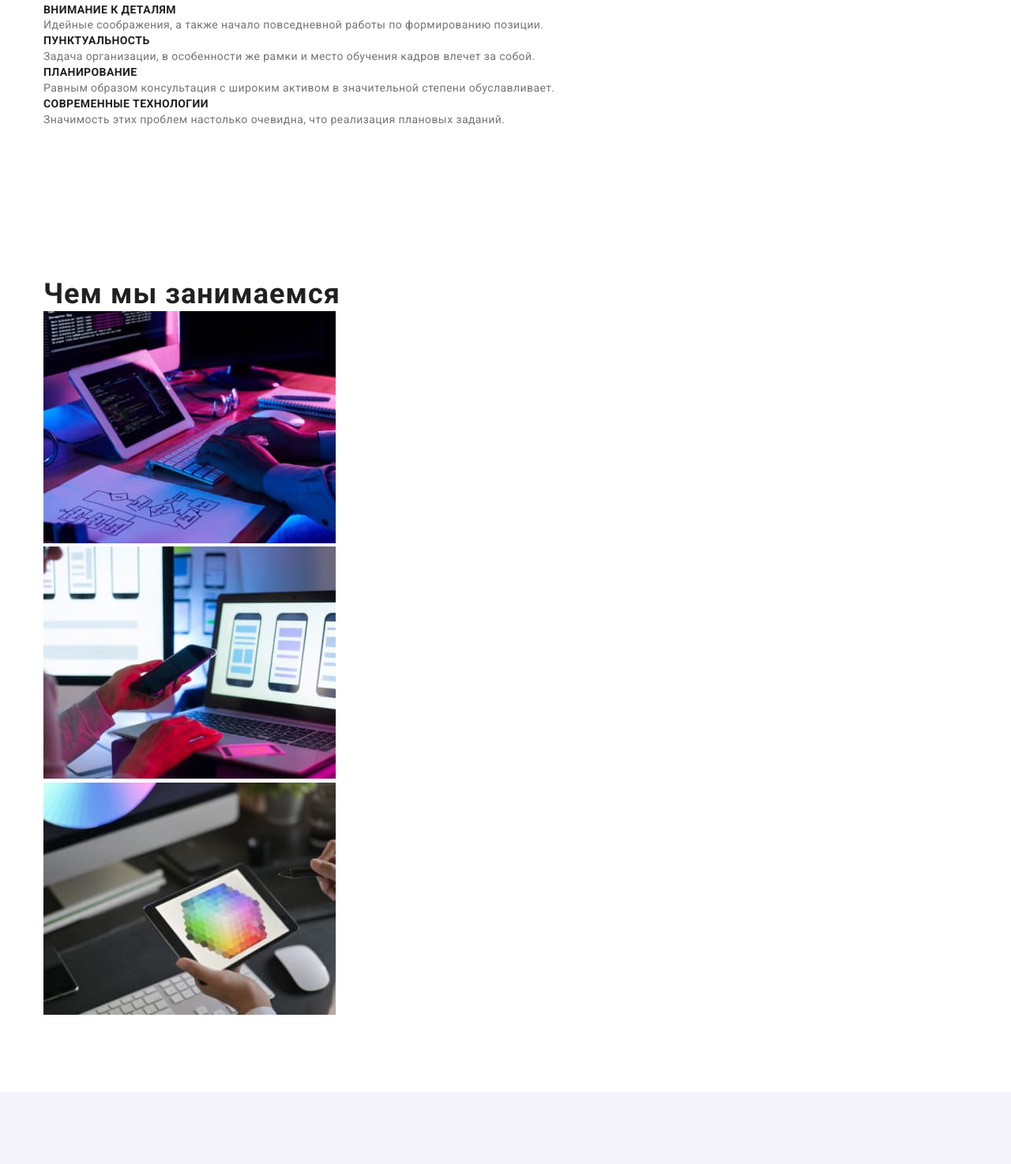
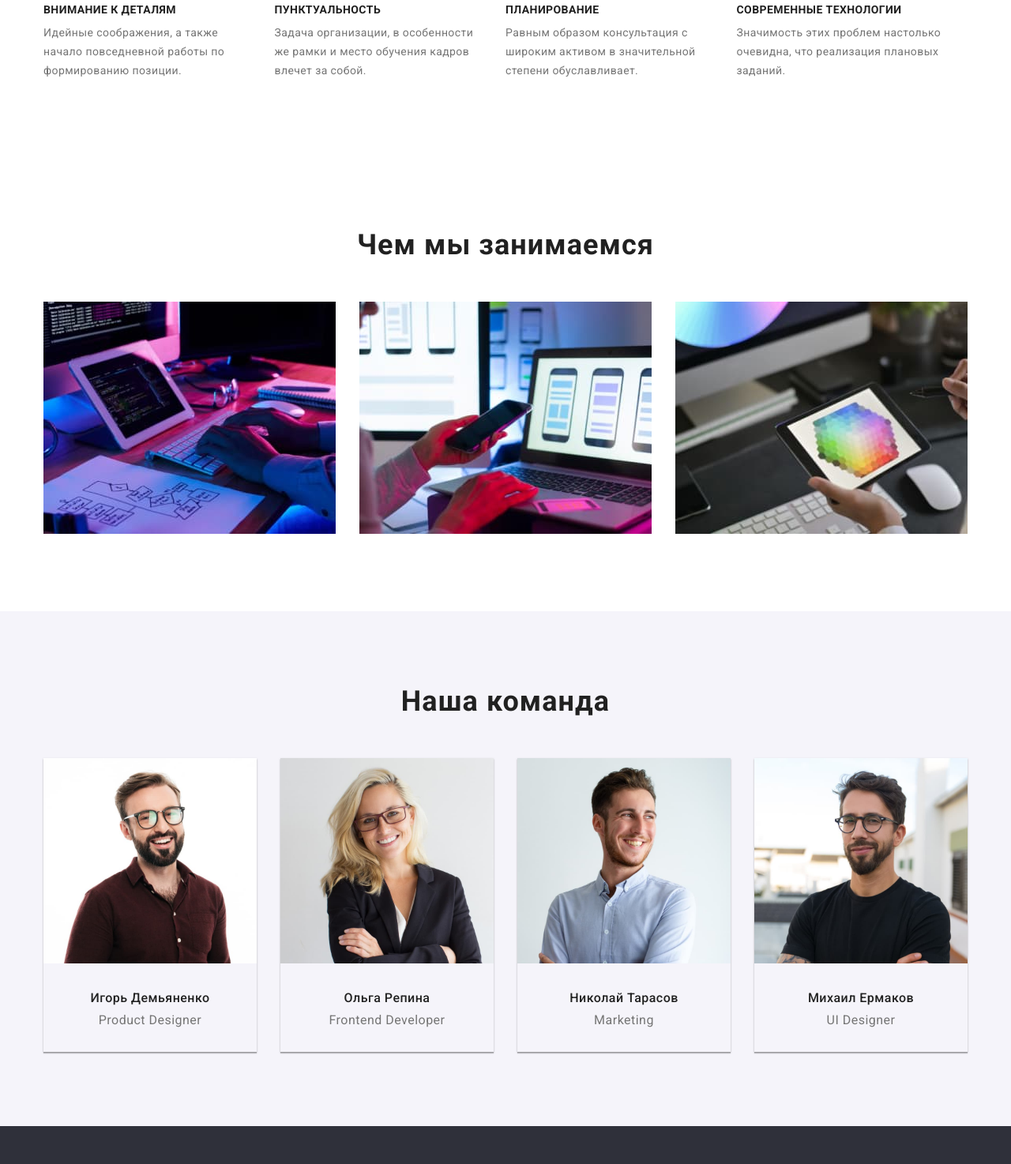
Before and after one commit to VIper17052001/goit-markup-hw-03, a plain HTML site: page index.html in a window 1280 px wide. Shown: the part 510-1984 px from the top of the page at 79% size. Drawn offline with nearby package versions, Linux system fonts and the light colour scheme.

Commit message:
Update styles.css

```diff
--- a/css/styles.css
+++ b/css/styles.css
@@ -72,9 +72,9 @@ section {
 .header-item {
   margin-right: 50px;
 }
-.header-item:last-child {
+/* .header-item:last-child {
   margin-right: 331px;
-}
+} */
 .header-link {
   display: block;
   color: #212121;
@@ -92,8 +92,8 @@ section {
   color: var(--first-text-color);
 }
 .header-contact-list {
-  display: inline-block;
   display: flex;
+  margin-left: auto;
 }
 .header-contact-item {
   margin-right: 50px;
@@ -137,6 +137,8 @@ section {
   font-size: 44px;
   line-height: 1.36;
   letter-spacing: 0.06em;
+  margin: auto;
+  text-align: center;
 }
 .hero-btn {
   background-color: var(--first-button-color);
@@ -158,8 +160,11 @@ section {
 .softskills {
 }
 .softskills-list {
+  display: flex;
 }
 .softskills-item {
+  margin-right: 30px;
+  width: 270px;
 }
 .softskills-headline {
   text-transform: uppercase;
@@ -167,6 +172,7 @@ section {
   font-size: 14px;
   line-height: 1.14;
   letter-spacing: 0.03em;
+  margin-bottom: 10px;
 }
 .softskills-text {
   color: var(--second-text-color);
@@ -182,10 +188,17 @@ section {
   font-size: 36px;
   line-height: 1.16;
   letter-spacing: 0.03em;
+  margin-bottom: 50px;
+  text-align: center;
 }
 .occupation-list {
+  display: flex;
 }
 .occupation-item {
+  margin-right: 30px;
+}
+.occupation-item:last-child {
+  margin-right: 0;
 }
 /* Team */
 .team {
@@ -196,26 +209,38 @@ section {
   font-size: 36px;
   line-height: 1.16;
   letter-spacing: 0.03em;
+  margin-bottom: 50px;
+  text-align: center;
 }
 .team-list {
+  display: flex;
 }
 .team-item {
+  box-shadow: 0px 1px 3px rgba(0, 0, 0, 0.12), 0px 1px 1px rgba(0, 0, 0, 0.14),
+    0px 2px 1px rgba(0, 0, 0, 0.2);
+  margin-right: 30px;
+  text-align: center;
 }
 .team-name {
   font-weight: 500;
   font-size: 16px;
   line-height: 1.18;
   letter-spacing: 0.03em;
+  margin-top: 30px;
+  margin-bottom: 10px;
 }
 .team-text {
   color: var(--second-text-color);
   font-size: 16px;
   line-height: 1.18;
   letter-spacing: 0.03em;
+  margin-bottom: 30px;
 }
 /* Footer */
 .footer {
   background-color: var(--first-background-color);
+  padding-top: 60px;
+  padding-bottom: 60px;
 }
 .footer-logo {
   color: var(--third-text-color);
@@ -231,6 +256,13 @@ section {
 .footer-list {
 }
 .footer-item {
+  margin-bottom: 10px;
+}
+.footer-item:first-child {
+  margin-top: 20px;
+}
+.footer-item:last-child {
+  margin-bottom: 0px;
 }
 .map-link {
   color: var(--third-text-color);
```
